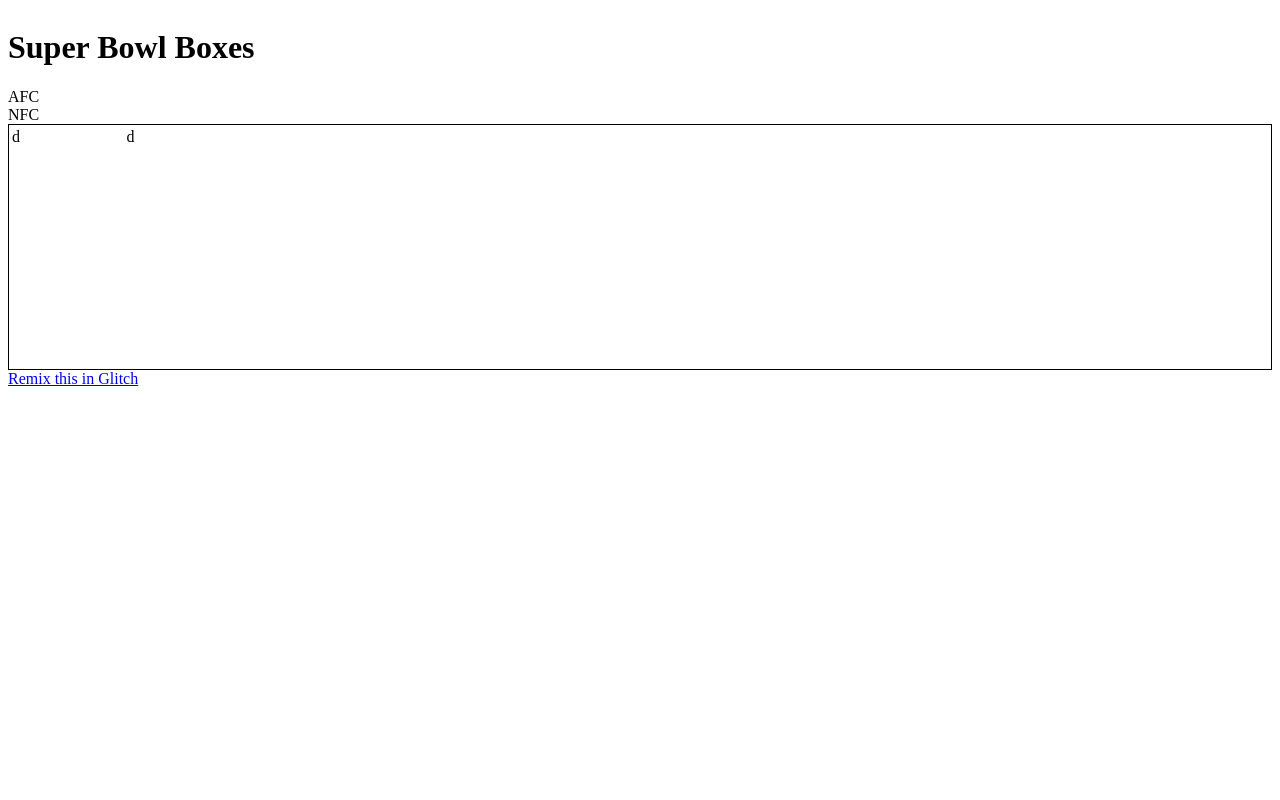
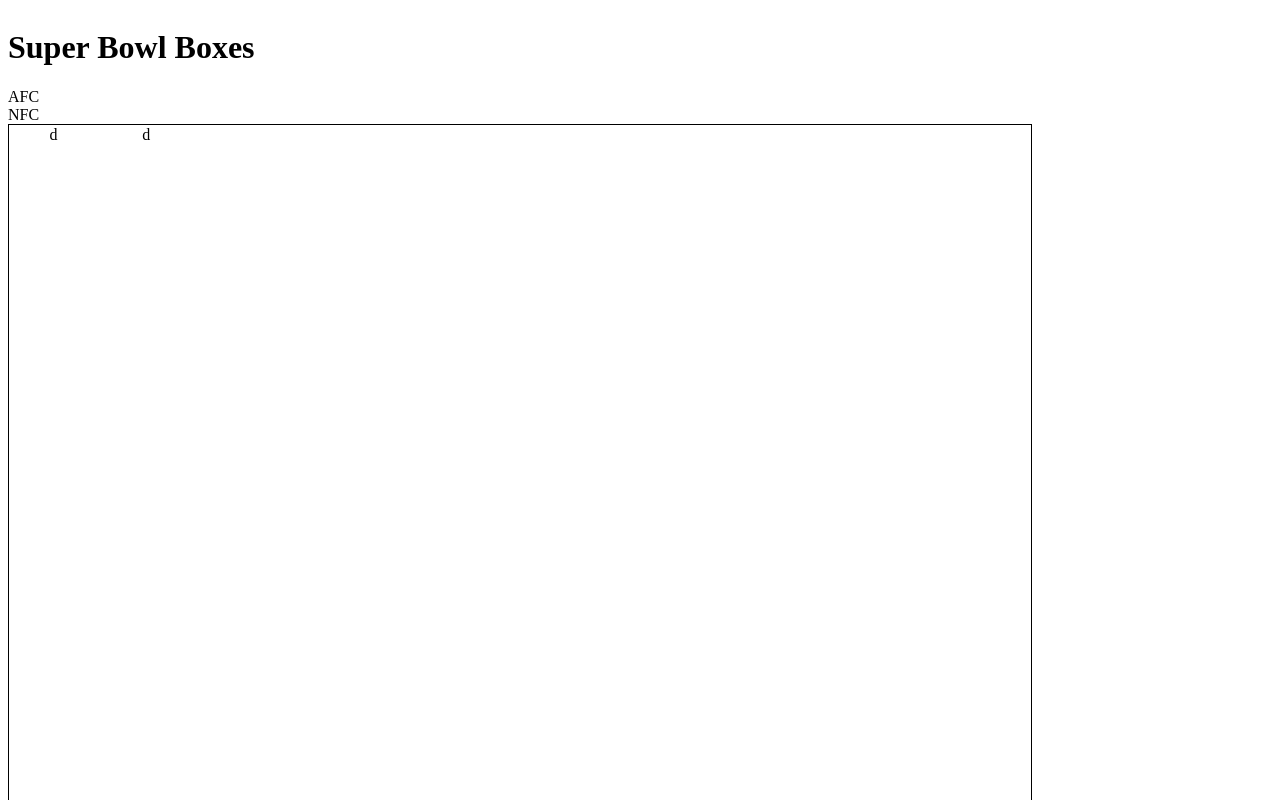
Before and after one commit to cjhaviland/superbowl-boxes-live, a website: page views/index.html in a window 1280 px wide. Shown: the top 800 px of the page. Drawn offline with nearby package versions, Linux system fonts and the light colour scheme.

Commit message:
👱🚔 Checkpoint public/style.css:533956/291

```diff
--- a/public/style.css
+++ b/public/style.css
@@ -8,13 +8,17 @@ body{
 table {
  table-layout: fixed;
   width: 100%;
-  border: 1px solid black
-}
-
-tr {
- height: 1px;
+  height: 10em;
+  border: 1px solid black;
+  border-collapse: collapse;
 }
 
 td {
- width: 1px;
+  width: calc(100%/11);
+  text-align: center;
+  padding-bottom: calc(100%/11)
 }
+
+.table{
+  width: 80vw;
+}
```
